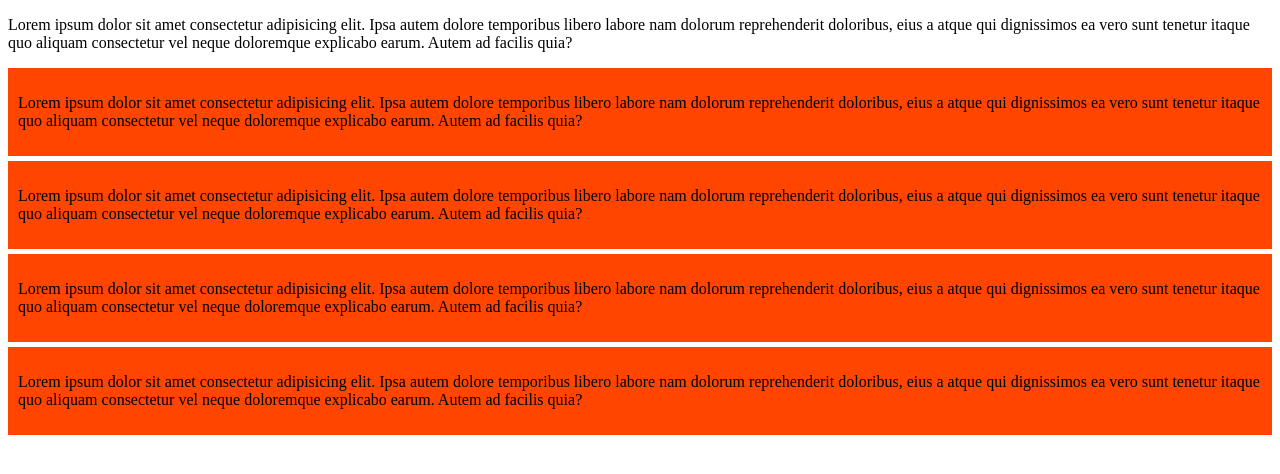
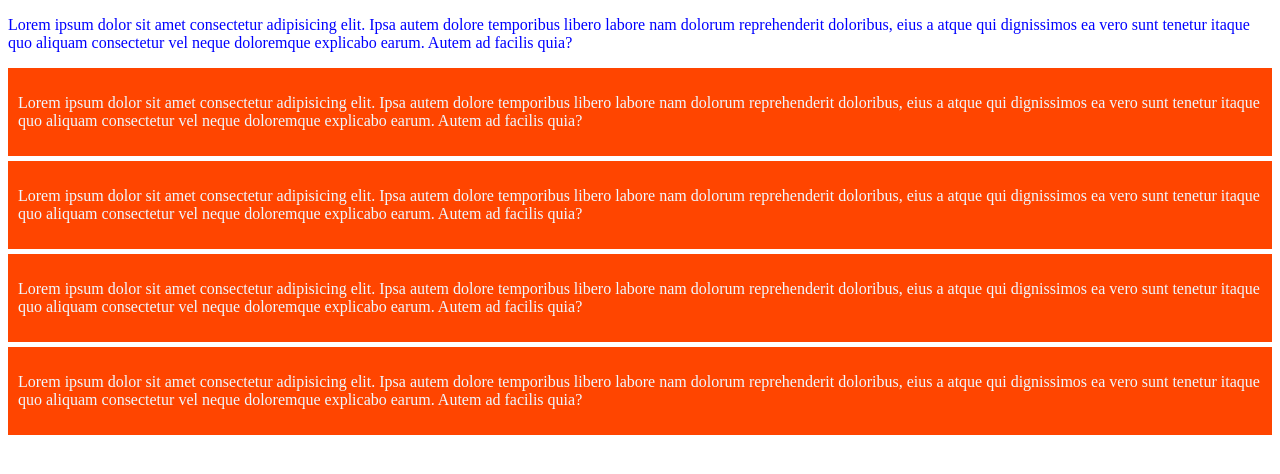
Before and after one commit to Washifrashu/sample-website, a plain HTML site: page index.html in a window 1280 px wide. Drawn offline with Linux system fonts and the light colour scheme.

Commit message:
last commit

```diff
--- a/index.html
+++ b/index.html
@@ -7,7 +7,7 @@
     <link rel="stylesheet" href="style.css">
 </head>
 <body>
-    <p>Lorem ipsum dolor sit amet consectetur adipisicing elit. Ipsa autem dolore temporibus libero labore nam dolorum reprehenderit doloribus, eius a atque qui dignissimos ea vero sunt tenetur itaque quo aliquam consectetur vel neque doloremque explicabo earum. Autem ad facilis quia?</p>
+    <p class="main">Lorem ipsum dolor sit amet consectetur adipisicing elit. Ipsa autem dolore temporibus libero labore nam dolorum reprehenderit doloribus, eius a atque qui dignissimos ea vero sunt tenetur itaque quo aliquam consectetur vel neque doloremque explicabo earum. Autem ad facilis quia?</p>
     <div>
         <p>Lorem ipsum dolor sit amet consectetur adipisicing elit. Ipsa autem dolore temporibus libero labore nam dolorum reprehenderit doloribus, eius a atque qui dignissimos ea vero sunt tenetur itaque quo aliquam consectetur vel neque doloremque explicabo earum. Autem ad facilis quia?</p>
     </div>
--- a/style.css
+++ b/style.css
@@ -2,4 +2,8 @@ div{
     background-color: orangered;
     padding: 10px;
     margin-bottom: 5px;
+    color: aliceblue;
 }
+.main{
+    color: blue;
+}
```
